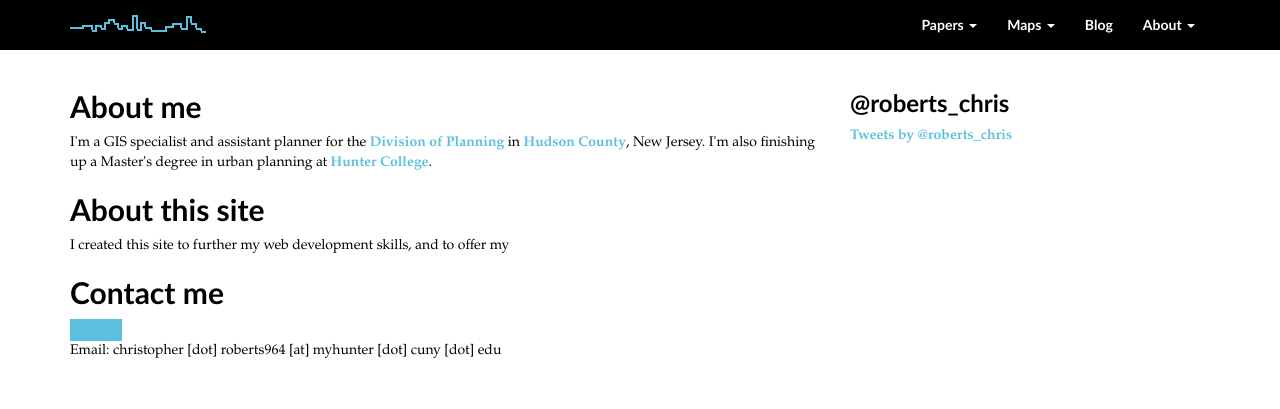
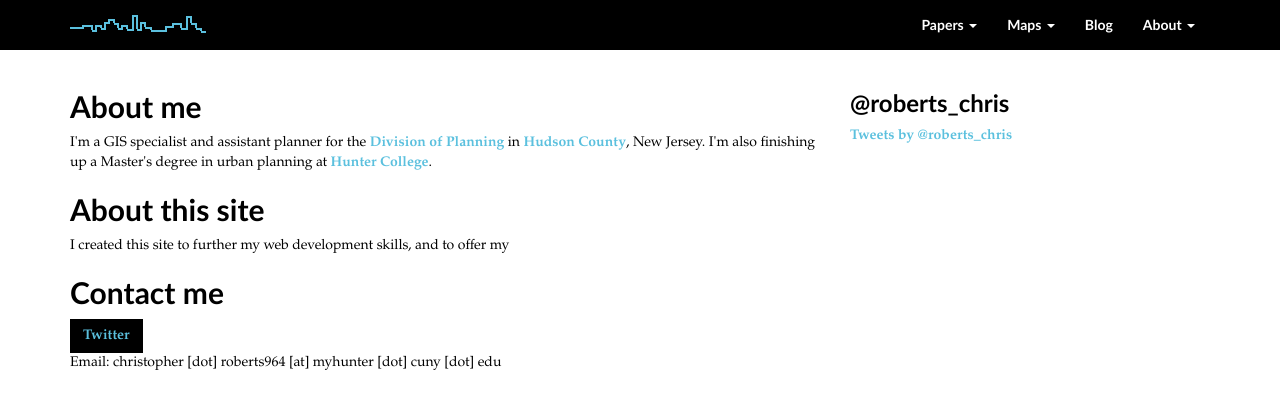
Before and after one commit to chrisrobertsnyc/chrisrobertsnyc.github.io, a Jekyll site: the page built from about/me.html, in a window 1280 px wide. Shown: the top 409 px of the page. Built offline with Jekyll 4.4.1, drawn with Linux system fonts in a browser that asks for light colours; nearby versions of some CDN libraries; comment, search, counter and statistics services are not loaded.

Commit message:
Update me.html

```diff
--- a/about/me.html
+++ b/about/me.html
@@ -8,6 +8,6 @@ title: Me
 	<h2>About this site</h2>
 	<p>I created this site to further my web development skills, and to offer my </p>
 	<h2>Contact me</h2>
-	<button type="button" class="btn btn-info btn-xs"><a href="http://www.twitter.com/roberts_chris">Twitter</a></button>
+	<button type="button" class="btn btn-default btn-s"><a href="http://www.twitter.com/roberts_chris">Twitter</a></button>
 	<p>Email: christopher [dot] roberts964 [at] myhunter [dot] cuny [dot] edu</p>
 </div>
```
